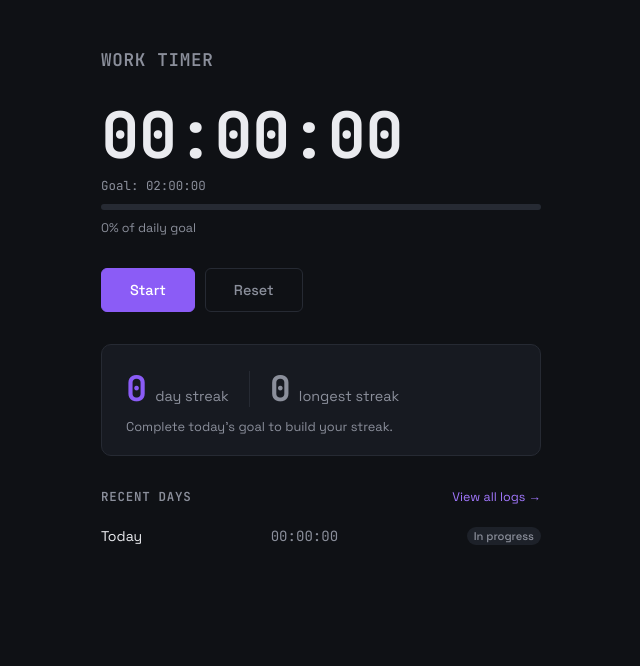
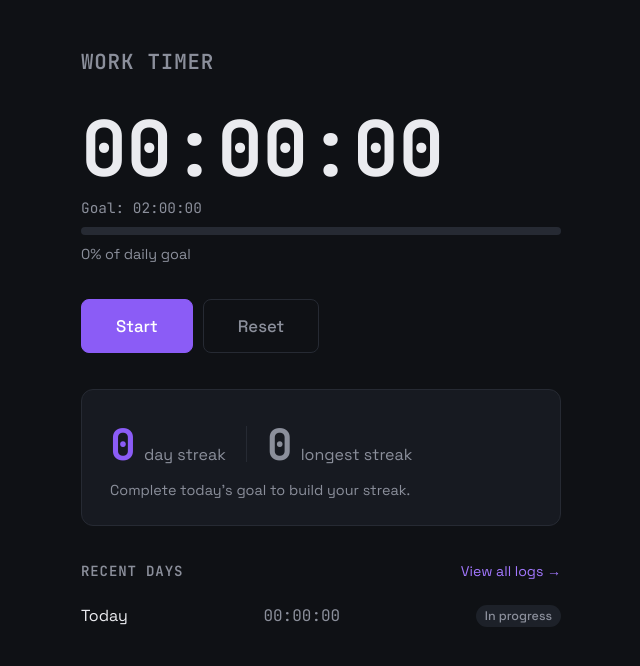
Before and after one commit to k2-smsn/next-watch, a Next.js app: page / in a window 1280 px wide. Shown: the top 666 px of the page, without its empty margins (319-959 px from the left). Built offline with nearby package versions, Linux system fonts and the light colour scheme; no server answers; the database is empty.

Commit message:
update styling

```diff
--- a/app/context/timerContext.js
+++ b/app/context/timerContext.js
@@ -2,7 +2,6 @@
 
 import { createContext, useContext, useEffect, useRef, useState, useCallback } from 'react';
 import {
-  getDateString,
   fetchDaySeconds,
   saveDaySeconds,
   getGoalSeconds,
--- a/app/globals.css
+++ b/app/globals.css
@@ -31,15 +31,15 @@ body {
 
 main {
   width: 100%;
-  max-width: 440px;
+  max-width: 480px;
   display: flex;
   flex-direction: column;
-  gap: 32px;
+  gap: 36px;
 }
 
 h1 {
   font-family: 'JetBrains Mono', monospace;
-  font-size: 1.1rem;
+  font-size: 1.3rem;
   font-weight: 600;
   letter-spacing: 0.04em;
   text-transform: uppercase;
@@ -55,7 +55,7 @@ h1 {
 
 .timer-display {
   font-family: 'JetBrains Mono', monospace;
-  font-size: 4rem;
+  font-size: 4.8rem;
   font-weight: 700;
   letter-spacing: -0.01em;
   color: var(--text);
@@ -68,14 +68,14 @@ h1 {
 
 .goal-label {
   font-family: 'JetBrains Mono', monospace;
-  font-size: 0.78rem;
+  font-size: 0.9rem;
   color: var(--muted);
 }
 
 .progress-bar-wrap {
-  height: 6px;
+  height: 8px;
   background: var(--border);
-  border-radius: 3px;
+  border-radius: 4px;
   overflow: hidden;
 }
 
@@ -83,7 +83,7 @@ h1 {
   height: 100%;
   width: 0%;
   background: linear-gradient(90deg, var(--accent), var(--accent-hover));
-  border-radius: 3px;
+  border-radius: 4px;
   transition: width 0.5s ease;
 }
 
@@ -92,7 +92,7 @@ h1 {
 }
 
 .progress-text {
-  font-size: 0.78rem;
+  font-size: 0.9rem;
   color: var(--muted);
 }
 
@@ -104,11 +104,11 @@ h1 {
 
 .btn {
   font-family: 'Space Grotesk', sans-serif;
-  font-size: 0.9rem;
+  font-size: 1.05rem;
   font-weight: 500;
-  padding: 12px 28px;
+  padding: 15px 34px;
   border: 1.5px solid transparent;
-  border-radius: 6px;
+  border-radius: 8px;
   cursor: pointer;
   transition: background 0.15s, color 0.15s, border-color 0.15s;
 }
@@ -149,11 +149,11 @@ h1 {
 .streak-section {
   background: var(--card);
   border: 1.5px solid var(--border);
-  border-radius: 10px;
-  padding: 20px 24px;
+  border-radius: 12px;
+  padding: 26px 28px;
   display: flex;
   flex-direction: column;
-  gap: 6px;
+  gap: 8px;
 }
 
 .streak-box {
@@ -164,18 +164,18 @@ h1 {
 
 .streak-number {
   font-family: 'JetBrains Mono', monospace;
-  font-size: 2.2rem;
+  font-size: 2.7rem;
   font-weight: 700;
   color: var(--accent);
 }
 
 .streak-label {
-  font-size: 0.9rem;
+  font-size: 1rem;
   color: var(--muted);
 }
 
 .streak-sub {
-  font-size: 0.8rem;
+  font-size: 0.9rem;
   color: var(--muted);
 }
 
@@ -188,7 +188,7 @@ h1 {
 
 .history-section h2 {
   font-family: 'JetBrains Mono', monospace;
-  font-size: 0.78rem;
+  font-size: 0.88rem;
   font-weight: 600;
   text-transform: uppercase;
   letter-spacing: 0.06em;
@@ -206,9 +206,9 @@ h1 {
   display: flex;
   justify-content: space-between;
   align-items: center;
-  padding: 10px 0;
+  padding: 13px 0;
   border-bottom: 1px solid var(--border);
-  font-size: 0.88rem;
+  font-size: 1rem;
 }
 
 .history-list li:last-child {
@@ -225,8 +225,8 @@ h1 {
 }
 
 .history-badge {
-  font-size: 0.7rem;
-  padding: 2px 7px;
+  font-size: 0.78rem;
+  padding: 3px 9px;
   border-radius: 20px;
   font-weight: 500;
 }
@@ -276,7 +276,7 @@ h1 {
   border: none;
   cursor: pointer;
   font-family: 'Space Grotesk', sans-serif;
-  font-size: 0.78rem;
+  font-size: 0.88rem;
   color: var(--accent-hover);
   padding: 0;
   text-decoration: none;
@@ -289,12 +289,13 @@ h1 {
 /* ── All Logs Panel ── */
 .logs-panel {
   width: 100%;
-  max-width: 440px;
+  max-width: 480px;
   margin: 0 auto;
   display: flex;
   flex-direction: column;
   gap: 20px;
-  padding: 48px 16px 80px;
+  padding: 48px 16px 48px;
+  height: calc(100vh - 96px);
 }
 
 .logs-header {
@@ -308,7 +309,7 @@ h1 {
   border: none;
   cursor: pointer;
   font-family: 'Space Grotesk', sans-serif;
-  font-size: 0.85rem;
+  font-size: 0.95rem;
   color: var(--accent-hover);
   padding: 0;
   text-decoration: none;
@@ -320,7 +321,7 @@ h1 {
 
 .logs-title {
   font-family: 'JetBrains Mono', monospace;
-  font-size: 1.1rem;
+  font-size: 1.3rem;
   font-weight: 600;
   letter-spacing: 0.04em;
   text-transform: uppercase;
@@ -334,9 +335,9 @@ h1 {
 
 .filter-btn {
   font-family: 'Space Grotesk', sans-serif;
-  font-size: 0.78rem;
+  font-size: 0.88rem;
   font-weight: 500;
-  padding: 6px 14px;
+  padding: 8px 16px;
   border: 1.5px solid var(--border);
   border-radius: 20px;
   background: transparent;
@@ -356,6 +357,30 @@ h1 {
   border-color: var(--accent);
 }
 
+/* Scrollable log list (logs page only — keeps the panel from growing past viewport height) */
+.logs-panel .history-list {
+  overflow-y: auto;
+  padding-right: 6px;
+  flex: 1;
+}
+
+.logs-panel .history-list::-webkit-scrollbar {
+  width: 6px;
+}
+
+.logs-panel .history-list::-webkit-scrollbar-track {
+  background: transparent;
+}
+
+.logs-panel .history-list::-webkit-scrollbar-thumb {
+  background: var(--border);
+  border-radius: 3px;
+}
+
+.logs-panel .history-list::-webkit-scrollbar-thumb:hover {
+  background: var(--muted);
+}
+
 /* ── Modal ── */
 .modal-overlay {
   position: fixed;
@@ -371,25 +396,25 @@ h1 {
 .modal {
   background: var(--card);
   border: 1px solid var(--border);
-  border-radius: 10px;
-  padding: 28px 28px 24px;
-  max-width: 340px;
+  border-radius: 12px;
+  padding: 32px 32px 28px;
+  max-width: 380px;
   width: 100%;
   display: flex;
   flex-direction: column;
-  gap: 8px;
+  gap: 10px;
   box-shadow: 0 8px 32px rgba(0,0,0,0.5);
 }
 
 .modal-title {
   font-family: 'JetBrains Mono', monospace;
-  font-size: 1rem;
+  font-size: 1.15rem;
   font-weight: 600;
   color: var(--text);
 }
 
 .modal-body {
-  font-size: 0.85rem;
+  font-size: 0.92rem;
   color: var(--muted);
   line-height: 1.5;
   margin-bottom: 8px;
--- a/lib/timer.js
+++ b/lib/timer.js
@@ -30,7 +30,7 @@ export async function fetchDaySeconds(dateStr = getDateString()) {
     .maybeSingle();
 
   if (error) {
-    console.error('fetchDaySeconds error:', error);
+    console.error('fetchDaySeconds error:', JSON.stringify(error, null, 2));
     return 0;
   }
   return data?.seconds ?? 0;
```
